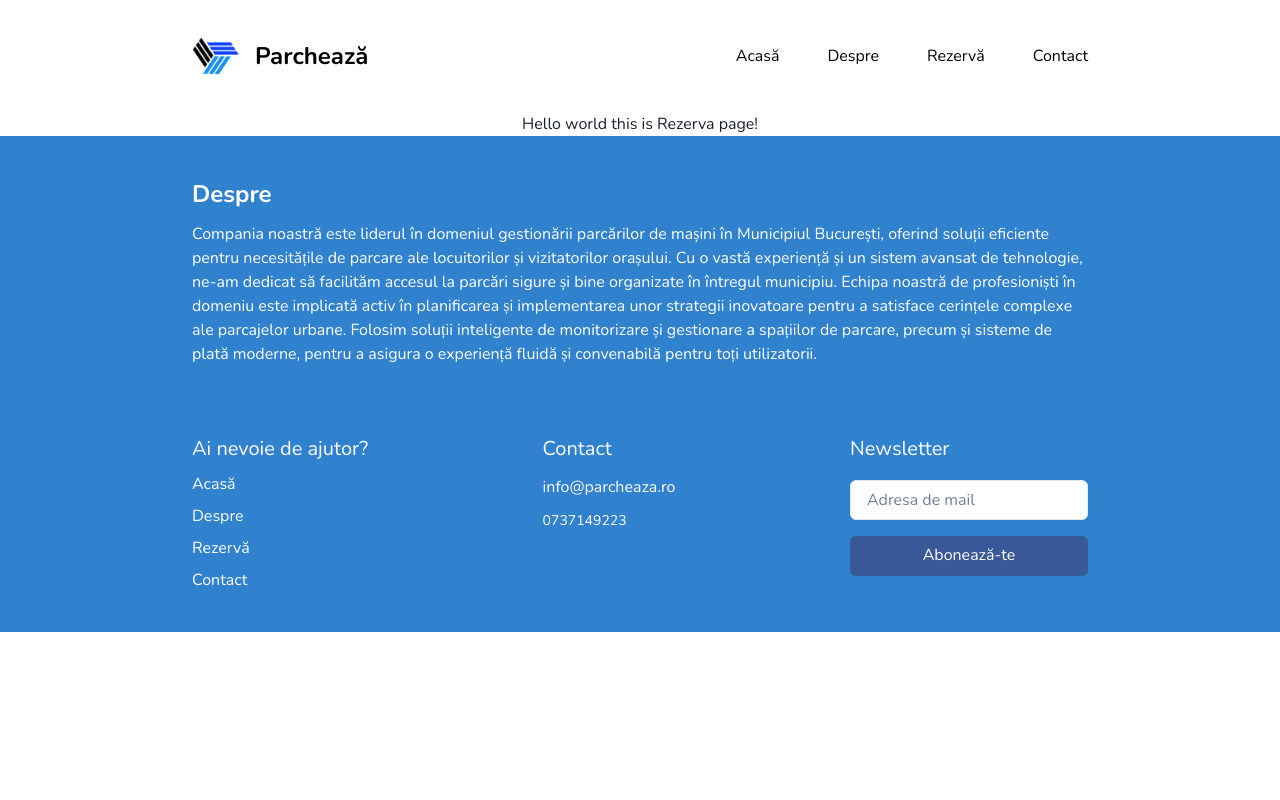
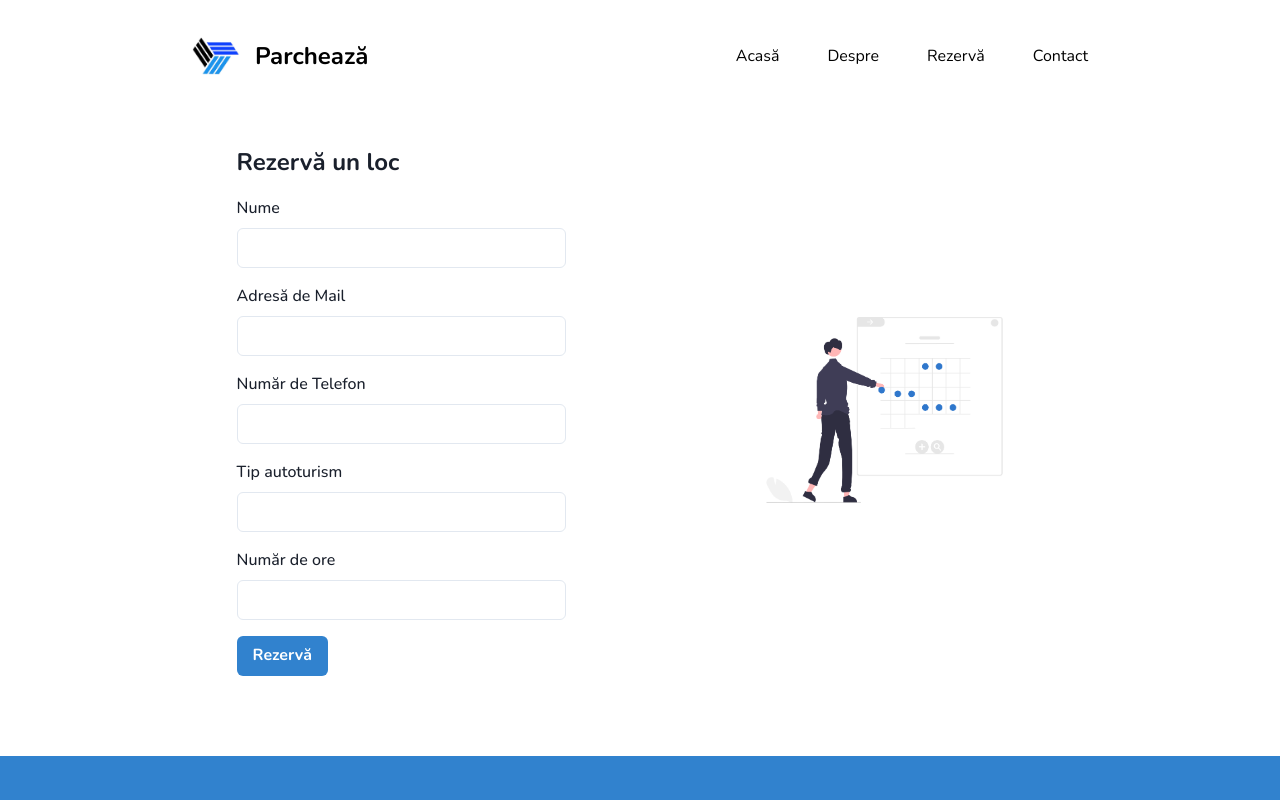
Before and after one commit to andreiec/parking-app, a React (Vite) app: page /rezerva in a window 1280 px wide. Shown: the top 800 px of the page. Built offline with nearby package versions, Linux system fonts and the light colour scheme.

Commit message:
Added reservation page

```diff
--- a/src/pages/Contact.jsx
+++ b/src/pages/Contact.jsx
@@ -1,4 +1,4 @@
-import { Box, Button, Center, Flex, FormLabel, Image, Input, Spacer, Text, Textarea, VStack, useToast, Icon } from "@chakra-ui/react";
+import { Box, Button, Flex, FormLabel, Image, Input, Spacer, Text, Textarea, VStack, useToast, Icon } from "@chakra-ui/react";
 import { useFormik } from "formik";
 import { MdEmail, MdPhone } from 'react-icons/md'
 
@@ -18,7 +18,7 @@ function Contact() {
         initialValues: {
             'name': '',
             'mail': '',
-            'service': '',
+            'phone': '',
             'message': '',
         },
         onSubmit: (values) => {
@@ -31,10 +31,10 @@ function Contact() {
 
     return (
         <Box mt='2rem' mb='5rem'>
+            <Flex flexWrap='wrap'>
+                <Box>
                     <Text fontSize='2xl' fontWeight='bold'>Lasă-ne un mesaj</Text>
 
-            <Flex flexWrap='wrap'>
-                <Box>
                     <form onSubmit={formik.handleSubmit}>
                         <FormLabel htmlFor='name' mt='1rem'>Nume</FormLabel>
                         <Input
@@ -47,23 +47,23 @@ function Contact() {
 
                         <FormLabel htmlFor='email' mt='1rem'>Adresă de Mail</FormLabel>
                         <Input
-                            id='email'
-                            name='email'
-                            type='email'
+                            id='mail'
+                            name='mail'
+                            type='text'
                             onChange={formik.handleChange}
                             value={formik.values.mail}
                         />
 
-                        <FormLabel htmlFor='email' mt='1rem'>Număr de Telefon</FormLabel>
+                        <FormLabel htmlFor='phone' mt='1rem'>Număr de Telefon</FormLabel>
                         <Input
                             id='phone'
                             name='phone'
-                            type='tel'
+                            type='text'
                             onChange={formik.handleChange}
                             value={formik.values.phone}
                         />
 
-                        <FormLabel htmlFor='email' mt='1rem'>Mesaj</FormLabel>
+                        <FormLabel htmlFor='message' mt='1rem'>Mesaj</FormLabel>
                         <Textarea
                             id='message'
                             name='message'
@@ -78,14 +78,12 @@ function Contact() {
 
                 <Spacer w='10rem'/>
 
-                <Center>
                 <VStack rowGap='2rem' alignItems='start'>
                     <Text fontSize='2xl' fontWeight='bold'>Contact</Text>
                     <Flex><Icon as={MdPhone} mt='4px' mr='5px'/><Text>+40737139333</Text></Flex>
                     <Flex><Icon as={MdEmail} mt='4px' mr='5px'/><Text>info@parcheaza.ro</Text></Flex>
                     <Image src='location.png' maxH='15rem'/>
                 </VStack>
-                </Center>
             </Flex>
         </Box>
     )
--- a/src/pages/Rezerva.jsx
+++ b/src/pages/Rezerva.jsx
@@ -1,6 +1,97 @@
+import { Box, Button, Flex, FormLabel, Image, Input, Spacer, Text, useToast, Center } from "@chakra-ui/react";
+import { useFormik } from "formik";
+
 function Rezerva() {
+
+    const email_sent_toast = {
+        title: 'Rezervare efectuată cu succes.',
+        status: 'success',
+        position: 'top',
+        duration: 5000,
+        isClosable: true,
+    }
+
+    const toast = useToast()
+
+    const formik = useFormik({
+        initialValues: {
+            'name': '',
+            'mail': '',
+            'phone': '',
+            'type': '',
+            'hours': ''
+        },
+        onSubmit: (values) => {
+            toast(email_sent_toast)
+            //alert(JSON.stringify(values, null, 2))
+        }
+    })
+
+
+
     return (
-        <>Hello world this is Rezerva page!</>
+        <Box mt='2rem' mb='5rem'>
+            <Flex flexWrap='wrap'>
+                <Box>
+                    <Text fontSize='2xl' fontWeight='bold'>Rezervă un loc</Text>
+
+                    <form onSubmit={formik.handleSubmit}>
+                        <FormLabel htmlFor='name' mt='1rem'>Nume</FormLabel>
+                        <Input
+                            id='name'
+                            name='name'
+                            type='text'
+                            onChange={formik.handleChange}
+                            value={formik.values.name}
+                        />
+
+                        <FormLabel htmlFor='email' mt='1rem'>Adresă de Mail</FormLabel>
+                        <Input
+                            id='mail'
+                            name='mail'
+                            type='text'
+                            onChange={formik.handleChange}
+                            value={formik.values.mail}
+                        />
+
+                        <FormLabel htmlFor='phone' mt='1rem'>Număr de Telefon</FormLabel>
+                        <Input
+                            id='phone'
+                            name='phone'
+                            type='text'
+                            onChange={formik.handleChange}
+                            value={formik.values.phone}
+                        />
+
+                        <FormLabel htmlFor='type' mt='1rem'>Tip autoturism</FormLabel>
+                        <Input
+                            id='type'
+                            name='type'
+                            type='text'
+                            onChange={formik.handleChange}
+                            value={formik.values.type}
+                        />
+
+                        <FormLabel htmlFor='type' mt='1rem'>Număr de ore</FormLabel>
+                        <Input
+                            id='hours'
+                            name='hours'
+                            type='text'
+                            onChange={formik.handleChange}
+                            value={formik.values.hours}
+                        />
+
+                        <Button type='submit' mt='1rem' colorScheme='blue'>Rezervă</Button>
+                    </form>
+                </Box>
+
+                <Spacer w='10rem'/>
+
+                <Center>
+                    <Image src='undraw_Date_picker_re_r0p8.png' maxH='15rem'/>
+                </Center>
+            </Flex>
+        </Box>
     )
 }
 
```
Lines whose indentation alone changed are shown as unchanged.
